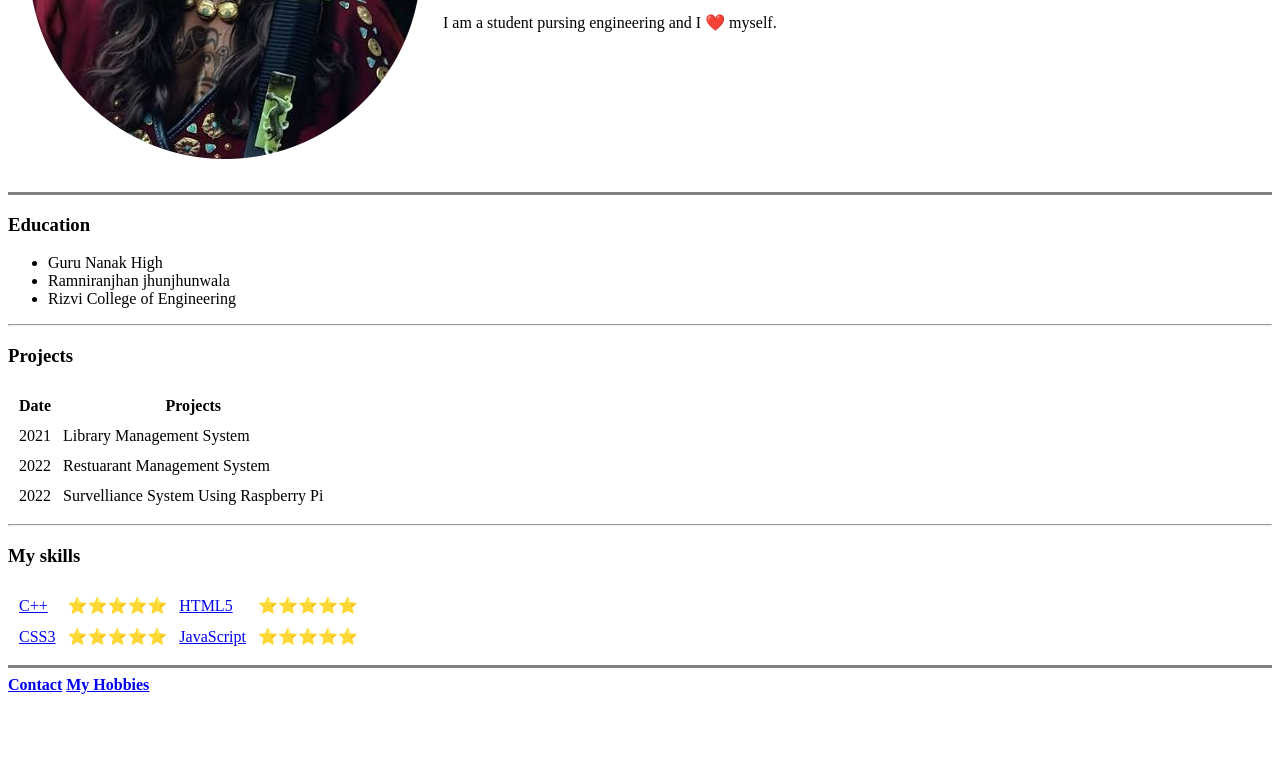
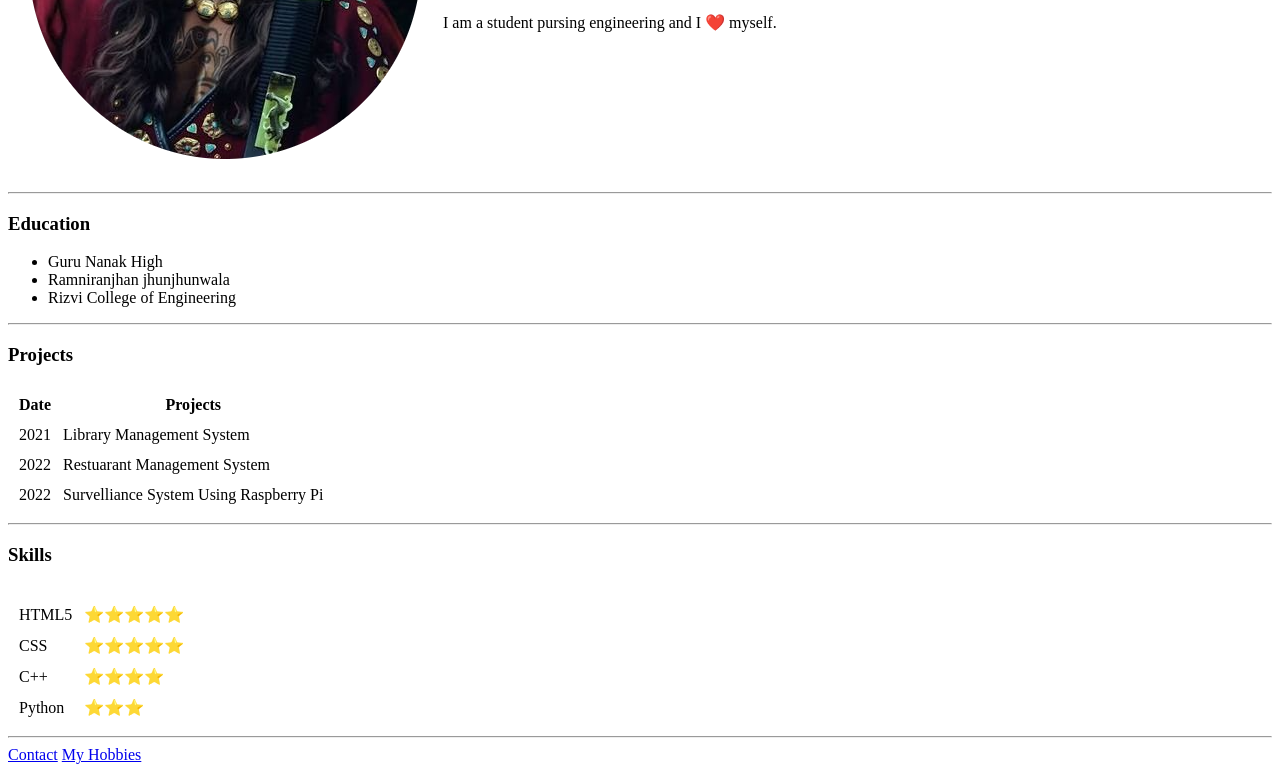
Before and after one commit to Amaansiddiq/CV, a plain HTML site: page index.html in a window 1280 px wide. Shown: the part 262-1034 px from the top of the page. Before the commit the page ends 964 px from the top, so only its background shows below. Drawn offline with Linux system fonts and the light colour scheme.

Commit message:
Add initial CV website files

```diff
--- a/index.html
+++ b/index.html
@@ -20,7 +20,7 @@
     </table>
 
 
-    <hr size="3" noshade>
+    <hr>
     <h3>Education</h3>
         <ul>
             <li>Guru Nanak High </li>
@@ -53,23 +53,29 @@
     </table>
     <hr>
 
-    <h3>My skills</h3>
+    <h3>Skills</h3>
       <table cellspacing="10">
         <tr>
-            <td><a href="https://upload.wikimedia.org/wikipedia/commons/thumb/1/18/ISO_C%2B%2B_Logo.svg/1822px-ISO_C%2B%2B_Logo.svg.png">C++</a></td>
+            <tr>
+            <td>HTML5</td>
             <td>⭐⭐⭐⭐⭐</td>
-            <td><a href="https://cdn4.iconfinder.com/data/icons/social-media-logos-6/512/121-css3-512.png">HTML5</a></td>
+            </tr>
+            <tr>
+            <td>CSS</td>
             <td>⭐⭐⭐⭐⭐</td>
-        </tr>
-        <tr>
-            <td><a href="https://upload.wikimedia.org/wikipedia/commons/thumb/d/d5/CSS3_logo_and_wordmark.svg/1452px-CSS3_logo_and_wordmark.svg.png">CSS3</a></td>
-            <td>⭐⭐⭐⭐⭐</td>
-            <td><a href="https://upload.wikimedia.org/wikipedia/commons/thumb/9/99/Unofficial_JavaScript_logo_2.svg/480px-Unofficial_JavaScript_logo_2.svg.png">JavaScript</a></td>
-            <td>⭐⭐⭐⭐⭐</td>
+            </tr>
+            <tr>
+            <td>C++</td>
+            <td>⭐⭐⭐⭐</td>
+            </tr>
+            <tr>
+            <td>Python</td>
+            <td>⭐⭐⭐</td>
+            </tr>
         </tr>
       </table>
-    <hr size="3" noshade>
-    <strong><a href="contact.html">Contact</a></strong>
-    <strong><a href="hobbies.html">My Hobbies</a></strong>
+    <hr>
+    <a href="contact.html">Contact</a>
+    <a href="hobbies.html">My Hobbies</a>
 </body>
 </html>
```
